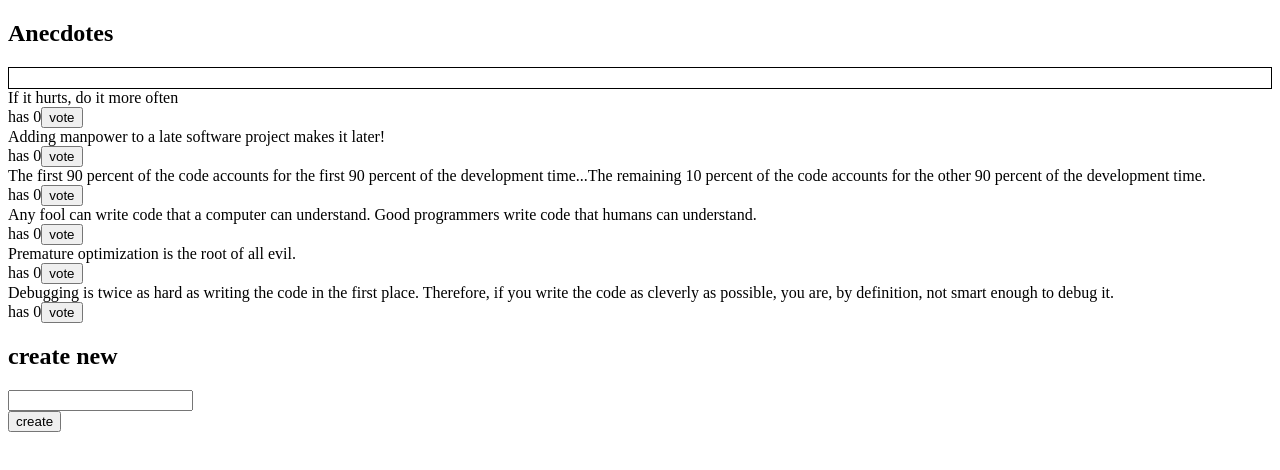
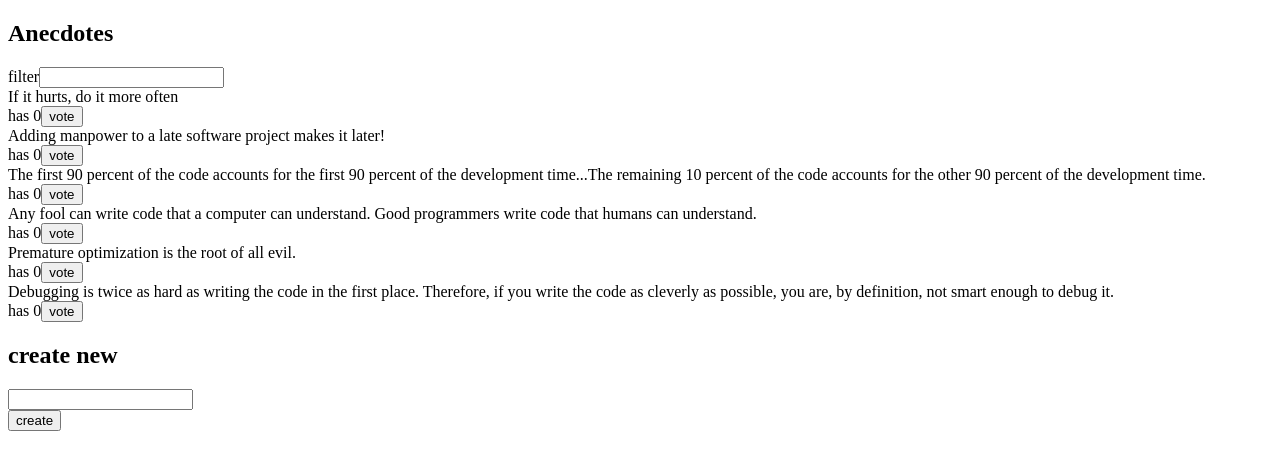
Before and after one commit to charlesfu4/FullStackOpen, a React (Create React App) app in the folder part6/redux-anecdotes/: page / in a window 1280 px wide. Shown: the top 470 px of the page. Built offline with nearby package versions, Linux system fonts and the light colour scheme.

Commit message:
Exercise 6.12

```diff
--- a/part6/redux-anecdotes/src/App.js
+++ b/part6/redux-anecdotes/src/App.js
@@ -2,12 +2,14 @@ import React from 'react'
 import AnecdoteForm from './components/AnecdoteForm'
 import AnecdoteList from './components/AnecdoteList'
 import Notification from './components/Notification'
+import Filter from './components/Filter'
 
 const App = () => {
   return (
     <div>
       <h2>Anecdotes</h2>
       <Notification />
+      <Filter />
       <AnecdoteList />
       <AnecdoteForm />
     </div>
--- a/part6/redux-anecdotes/src/components/AnecdoteList.js
+++ b/part6/redux-anecdotes/src/components/AnecdoteList.js
@@ -5,7 +5,10 @@ import { timeoutNotificaiton, voteNotification } from '../reducers/notificationR
 
 const AnecdoteList = () => {
   const dispatch = useDispatch()
-  const anecdotes = useSelector(state => state.anecdotes.sort((a, b) => b.votes - a.votes))
+  const anecdotes = useSelector(({anecdotes, filter}) => {
+    const sorted = anecdotes.sort((a, b) => b.votes - a.votes)
+    return  sorted.filter(anecdote => anecdote.content.toLowerCase().includes(filter.toLowerCase()))
+  })
 
   const vote = ({id, content}) => {
     dispatch(voteFor(id))
--- /dev/null
+++ b/part6/redux-anecdotes/src/components/Filter.js
@@ -0,0 +1,18 @@
+import React from 'react'
+import { useDispatch } from 'react-redux'
+import { defineFilter } from '../reducers/filterReducer'
+
+const Filter = () => {
+  const dispatch = useDispatch()
+
+  return(
+    <div>
+      <form>
+        filter
+        <input onChange={({target}) => dispatch(defineFilter(target.value))}/>
+      </form>
+    </div>
+  )
+}
+
+export default Filter
--- a/part6/redux-anecdotes/src/components/Notification.js
+++ b/part6/redux-anecdotes/src/components/Notification.js
@@ -2,17 +2,24 @@ import React from 'react'
 import { useSelector } from 'react-redux'
 
 const Notification = () => {
-  const notification = useSelector(state => {
-    return state.notification !== null ?
-    state.notification : null
-  })
   const style = {
+    background: 'rgb(255,255,0)',
     border: 'solid',
     padding: 10,
-    borderWidth: 1
+    borderWidth: 2,
+    fontFamily: "Arial"
   }
+
+  const notification = useSelector(state => {
+    return state.notification ?
+    <div style={style}>
+      {state.notification}
+    </div>
+    :null
+  })
+
   return (
-    <div style={style}>
+    <div>
       {notification}
     </div>
   )
--- /dev/null
+++ b/part6/redux-anecdotes/src/reducers/filterReducer.js
@@ -0,0 +1,20 @@
+const reducer = (state = '', action) => {
+  console.log('state now: ', state)
+  console.log('action', action)
+  switch (action.type) {
+    case 'SET_FILTER':
+      return action.filter
+    default:
+      return state
+  }
+}
+
+export const defineFilter = (content) => {
+  return{
+    type: 'SET_FILTER',
+    filter: content
+  }
+}
+
+
+export default reducer
--- a/part6/redux-anecdotes/src/reducers/notificationReducer.js
+++ b/part6/redux-anecdotes/src/reducers/notificationReducer.js
@@ -7,30 +7,29 @@ const reducer = (state = null, action) => {
     case 'VOTE_NOTI':
       return action.notification
     case 'TIMEOUT_NOTI':
-      return action.notification
+      return null
     default:
       return state
   }
 }
 
-export const addNotification = (notification) => {
+export const addNotification = (content) => {
   return {
     type: 'NEW_NOTI',
-    notification: `'${notification}' is added`
+    notification: `'${content}' is added`
   }
 }
 
-export const voteNotification = (notification) => {
+export const voteNotification = (content) => {
   return {
     type: 'VOTE_NOTI',
-    notification: `you voted to '${notification}'`
+    notification: `you voted to '${content}'`
   }
 }
 
 export const timeoutNotificaiton = () => {
   return {
     type: 'TIMEOUT_NOTI',
-    notification: null
   }
 }
 
--- a/part6/redux-anecdotes/src/store.js
+++ b/part6/redux-anecdotes/src/store.js
@@ -2,10 +2,12 @@ import { composeWithDevTools } from 'redux-devtools-extension'
 import { createStore, combineReducers } from 'redux'
 import anecdoteReducer from './reducers/anecdoteReducer'
 import notificationReducer from './reducers/notificationReducer'
+import filterReducer from './reducers/filterReducer'
 
 const reducer = combineReducers({
   anecdotes: anecdoteReducer,
-  notification: notificationReducer
+  notification: notificationReducer,
+  filter: filterReducer
 })
 
 const store = createStore(reducer, composeWithDevTools())
```
